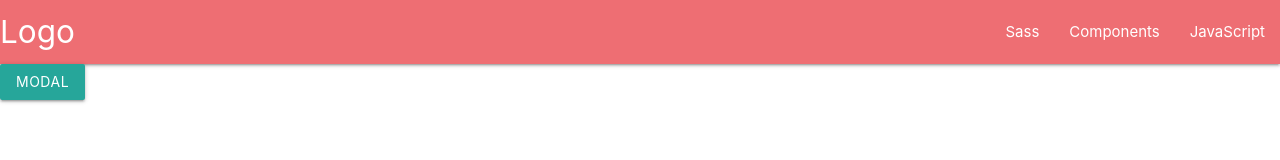
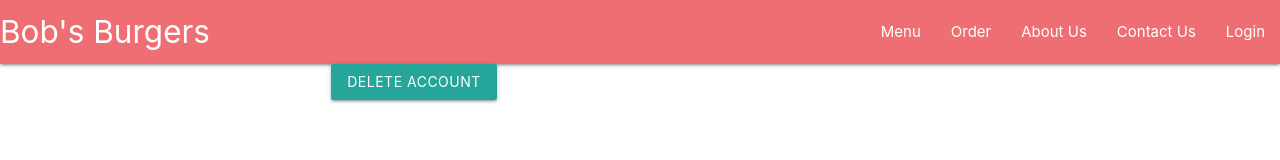
Before and after one commit to xxFordey97xx/SIT725, a plain HTML site: page Week-3/public/index.html in a window 1280 px wide. Drawn offline with nearby package versions, Linux system fonts and the light colour scheme.

Commit message:
Updating index.html

```diff
--- a/Week-3/public/index.html
+++ b/Week-3/public/index.html
@@ -15,26 +15,45 @@
 
     <nav>
         <div class="nav-wrapper">
-          <a href="#" class="brand-logo">Logo</a>
+          <a href="#" class="brand-logo">Bob's Burgers</a>
           <ul id="nav-mobile" class="right hide-on-med-and-down">
-            <li><a href="sass.html">Sass</a></li>
-            <li><a href="badges.html">Components</a></li>
-            <li><a href="collapsible.html">JavaScript</a></li>
+            <li><a href="menu.html">Menu</a></li>
+            <li><a href="order.html">Order</a></li>
+            <li><a href="aboutus.html">About Us</a></li>
+            <li><a href="contactus.html">Contact Us</a></li>
+            <li><a href="login.html">Login</a></li>
           </ul>
         </div>
       </nav>
 
+      <div class="row">
+
+        <div class="col s12 m4 l3"> <!-- Note that "m4 l3" was added -->
+          <!-- Grey navigation panel
+                This content will be:
+            3-columns-wide on large screens,
+            4-columns-wide on medium screens,
+            12-columns-wide on small screens  -->
+        </div>
+        <div class="col s12 m8 l9"> <!-- Note that "m8 l9" was added -->
             <!-- Modal Trigger -->
-  <button id="button1" data-target="modal1" class="btn modal-trigger">Modal</button>
+      <button id="button1" data-target="modal1" class="btn modal-trigger">Delete Account</button>
 
       <!-- Modal Structure -->
         <div id="modal1" class="modal">
             <div class="modal-content">
-        <h4>Modal Header</h4>
-        <p>A bunch of text</p>
+            <h4>Confirmation</h4>
+            <p>Are you sure you want to delete your account? This action cannot be undone and you will be unable to recover any data.</p>
             </div>
             <div class="modal-footer">
-        <a href="#!" class="modal-close waves-effect waves-green btn-flat">Agree</a>
+            <a href="#!" class="modal-close waves-effect waves-green btn-flat">Yes, delete it!</a>
+            </div>
+        </div>
+          <!-- Teal page content
+                This content will be:
+            9-columns-wide on large screens,
+            8-columns-wide on medium screens,
+            12-columns-wide on small screens  -->
         </div>
       </div>
 
```
Lines whose indentation alone changed are shown as unchanged.
